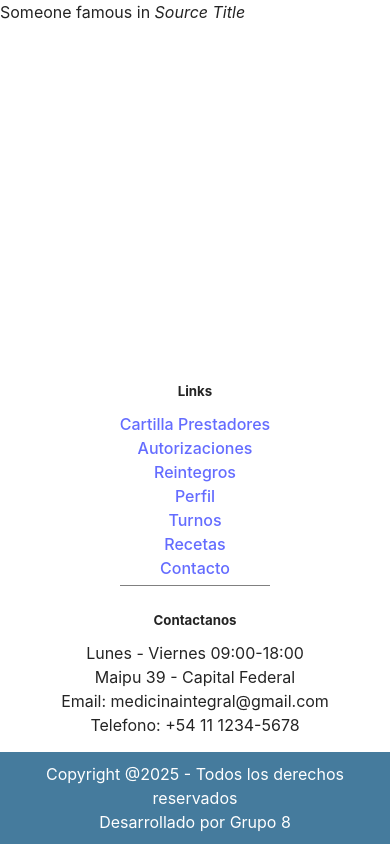
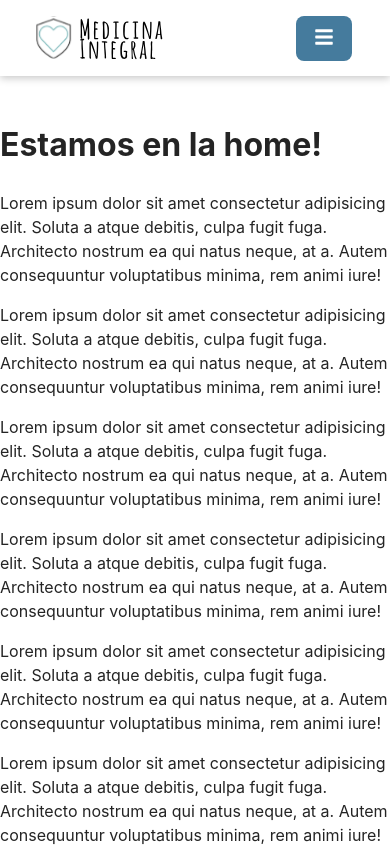
Before and after one commit to DesApp-2025c2-Grupo-8/Afiliados-FrontEnd, a React (Vite) app: page / in a window 390 px wide. Shown: the top 847 px of the page. Built offline with nearby package versions, Linux system fonts and the light colour scheme.

Commit message:
Añadido Header, retoques en Footer - Nacho, Valentin, Santi

```diff
--- a/package.json
+++ b/package.json
@@ -20,6 +20,7 @@
     "react": "^18.2.0",
     "react-bootstrap": "^2.10.10",
     "react-dom": "^18.2.0",
+    "react-icons": "^5.5.0",
     "react-redux": "^9.1.0",
     "react-router-dom": "^6.22.3"
   },
--- a/src/App.jsx
+++ b/src/App.jsx
@@ -8,9 +8,6 @@ export function App() {
 
   return (
     <BrowserRouter>
-      <footer className="blockquote-footer">
-        Someone famous in <cite title="Source Title">Source Title</cite>
-      </footer>
       <AppRouter />
     </BrowserRouter>
   )
--- a/src/AppRouter.jsx
+++ b/src/AppRouter.jsx
@@ -4,13 +4,21 @@ import { Route, Routes } from "react-router-dom";
 import { Box } from "@mui/material";
 import { grey } from "@mui/material/colors";
 import Footer from "./components/Footer/Footer";
+import Header from "./components/Header/Header";
+import Home from "./Screens/Home/Home";
 
 export function AppRouter() {
   return (
-    <Routes>
-      {/* <Route path='/'/> */}
-      <Route path='/' Component={Footer}/>
+    <>
+      <Header/>
+      <main className="main">
+        <Routes>
+          {/* <Route path='/'/> */}
+          <Route path='/' Component={Home}/>
 
-    </Routes>
+        </Routes>
+      </main>
+      <Footer/>
+    </>
   );
 }
--- /dev/null
+++ b/src/Screens/Home/Home.jsx
@@ -0,0 +1,23 @@
+import React from 'react';
+// import Header from '../../components/Header/Header';
+// import Footer from '../../components/Footer/Footer';
+
+const Home = () => {
+    return (
+        <>
+            <h1 className='titulo-principal'>Estamos en la home!</h1>
+            <p>Lorem ipsum dolor sit amet consectetur adipisicing elit. Soluta a atque debitis, culpa fugit fuga. Architecto nostrum ea qui natus neque, at a. Autem consequuntur voluptatibus minima, rem animi iure!</p>
+            <p>Lorem ipsum dolor sit amet consectetur adipisicing elit. Soluta a atque debitis, culpa fugit fuga. Architecto nostrum ea qui natus neque, at a. Autem consequuntur voluptatibus minima, rem animi iure!</p>
+            <p>Lorem ipsum dolor sit amet consectetur adipisicing elit. Soluta a atque debitis, culpa fugit fuga. Architecto nostrum ea qui natus neque, at a. Autem consequuntur voluptatibus minima, rem animi iure!</p>
+            <p>Lorem ipsum dolor sit amet consectetur adipisicing elit. Soluta a atque debitis, culpa fugit fuga. Architecto nostrum ea qui natus neque, at a. Autem consequuntur voluptatibus minima, rem animi iure!</p>
+            <p>Lorem ipsum dolor sit amet consectetur adipisicing elit. Soluta a atque debitis, culpa fugit fuga. Architecto nostrum ea qui natus neque, at a. Autem consequuntur voluptatibus minima, rem animi iure!</p>
+            <p>Lorem ipsum dolor sit amet consectetur adipisicing elit. Soluta a atque debitis, culpa fugit fuga. Architecto nostrum ea qui natus neque, at a. Autem consequuntur voluptatibus minima, rem animi iure!</p>
+            <p>Lorem ipsum dolor sit amet consectetur adipisicing elit. Soluta a atque debitis, culpa fugit fuga. Architecto nostrum ea qui natus neque, at a. Autem consequuntur voluptatibus minima, rem animi iure!</p>
+            <p>Lorem ipsum dolor sit amet consectetur adipisicing elit. Soluta a atque debitis, culpa fugit fuga. Architecto nostrum ea qui natus neque, at a. Autem consequuntur voluptatibus minima, rem animi iure!</p>
+            <p>Lorem ipsum dolor sit amet consectetur adipisicing elit. Soluta a atque debitis, culpa fugit fuga. Architecto nostrum ea qui natus neque, at a. Autem consequuntur voluptatibus minima, rem animi iure!</p>
+            <p>Lorem ipsum dolor sit amet consectetur adipisicing elit. Soluta a atque debitis, culpa fugit fuga. Architecto nostrum ea qui natus neque, at a. Autem consequuntur voluptatibus minima, rem animi iure!</p>
+        </>
+    );
+}
+
+export default Home;
--- a/src/components/Footer/Footer.css
+++ b/src/components/Footer/Footer.css
@@ -1,10 +1,12 @@
-.footer2{
-    background-color: #f1f1f1;
+.footer{
+    background-color: #ffffff;
     text-align: center;
-    position: fixed;
+    /* position: fixed;
     left: 0;
-    bottom: 0;
+    bottom: 0; */
     width: 100%;
+    box-shadow: 0 -2px 8px rgba(0, 0, 0, 0.226);
+
 }
 
 .container-top{
@@ -55,16 +57,15 @@
     align-items: flex-start;
 }
 
-
-p{
+.item-footer .contacto{
     margin: 10px 0px;
 }
 
-h5{
+.titulo-footer{
     margin: 10px 0px;
 }
 
-li{
+.item-footer{
     margin: 3px 0px;
     list-style: none;
 }
@@ -83,7 +84,7 @@ li{
         border-bottom: 1px solid gray;
         padding: 5px 0px;
     }
-    li{
+    .item-footer{
         margin: 0px;
 
     }
@@ -91,7 +92,7 @@ li{
     .div-links ul{
         align-items: center;
     }
-    p{
+    .item-footer .contacto{
         margin:0px
     }
     .div-contacto{
--- a/src/components/Footer/Footer.jsx
+++ b/src/components/Footer/Footer.jsx
@@ -6,30 +6,30 @@ import logo from '@assets/images/Titulo-Logo.svg';
 
 const Footer = () => {
     return (
-        <footer className='footer2'>
+        <footer className='footer'>
             <section className='container-top'>
                 <div className='div-logo'>
                     <Link to="/"><img src={logo} alt="Logo" /></Link>
                 </div>
                 <div className='div-links'>
-                    <h5>Links</h5>
-                    <ul>
-                        <li><Link to="/cartilla">Cartilla Prestadores</Link></li>
-                        <li><Link to="/autorizaciones">Autorizaciones</Link></li>
-                        <li><Link to="/reintegros">Reintegros</Link></li>
-                        <li><Link to="/perfil">Perfil</Link></li>
-                        <li><Link to="/turnos">Turnos</Link></li>
-                        <li><Link to="/recetas">Recetas</Link></li>
-                        <li><Link to="/contacto">Contacto</Link></li>
+                    <h5 className='titulo-footer'>Links</h5>
+                    <ul  className='ul-nav-footer'>
+                        <li className='item-footer'><Link to="/cartilla">Cartilla Prestadores</Link></li>
+                        <li className='item-footer'><Link to="/autorizaciones">Autorizaciones</Link></li>
+                        <li className='item-footer'><Link to="/reintegros">Reintegros</Link></li>
+                        <li className='item-footer'><Link to="/perfil">Perfil</Link></li>
+                        <li className='item-footer'><Link to="/turnos">Turnos</Link></li>
+                        <li className='item-footer'><Link to="/recetas">Recetas</Link></li>
+                        <li className='item-footer'><Link to="/contacto">Contacto</Link></li>
                     </ul>
                 </div>
                 <div className='div-contacto'>
-                    <h5>Contactanos</h5>
-                    <ul>
-                        <li> <p>Lunes - Viernes 09:00-18:00</p></li>
-                        <li> <p>Maipu 39 - Capital Federal</p></li>
-                        <li> <p>Email: medicinaintegral@gmail.com</p></li>
-                        <li> <p>Telefono: +54 11 1234-5678</p></li>
+                    <h5  className='titulo-footer'>Contactanos</h5>
+                    <ul className='ul-contacto'>
+                        <li className='item-footer'> <p className='contacto'>Lunes - Viernes 09:00-18:00</p></li>
+                        <li className='item-footer'> <p className='contacto'>Maipu 39 - Capital Federal</p></li>
+                        <li className='item-footer'> <p className='contacto'>Email: medicinaintegral@gmail.com</p></li>
+                        <li className='item-footer'> <p className='contacto'>Telefono: +54 11 1234-5678</p></li>
                     </ul>
                 </div>
 
--- /dev/null
+++ b/src/components/Header/Header.css
@@ -0,0 +1,139 @@
+.header {
+    background-color: red;
+    position: fixed;
+    z-index: 100;
+    top: 0px;
+    left: 0px;
+    width: 100%;
+    box-sizing: border-box;
+}
+
+.navegacion-principal {
+    box-sizing: border-box;
+    display: flex;
+    justify-content: space-between;
+    align-items: center;
+    padding: 10px 24px;
+    background-color: white;
+    box-shadow: 0 2px 8px rgba(0, 0, 0, 0.226);
+    width: 100%;
+    flex-wrap: wrap;
+}
+
+.navegacion-principal .nav-links {
+    list-style: none;
+    display: flex;
+    gap: 12px;
+    padding-left: 18px;
+    margin: 0;
+    font-size: 0.9rem;
+}
+
+.navegacion-principal .nav-links li .link {
+    text-decoration: none;
+    color: black;
+}
+
+.navegacion-principal .nav-menus {
+    display: flex;
+    flex-wrap: wrap;
+    justify-content: flex-end;
+}
+
+
+.navegacion-principal .logo {
+    height: 50px;
+}
+
+.burger-menu-btn {
+    display: none;
+}
+
+/* @media (max-width: 1060px) {
+    .navegacion-principal .nav-links {
+        gap: 10px;
+        padding-left: 10px;
+    }
+
+    .navegacion-principal .nav-links li .link {
+        font-size: 0.8rem;
+    }
+} */
+
+.burger-menu{
+    /* display: none; */
+    width: 100%;
+    overflow: hidden;
+  max-height: 0;
+  transition: max-height 0.4s ease-in-out;
+  background-color: #fff;
+
+    /* background-color: red; */
+}
+
+.burger-menu-btn{
+    background-color: #457B9D;
+    border: none;
+    border-radius: 8px;
+    color: white;
+    transition: all 0.3s ease;
+    margin-right: 14px;
+}
+
+.burger-menu-btn:active{
+    background-color: #335f7a;
+}
+
+.btn-icon{
+    padding: 10px 12px;
+    font-size: 20px;
+}
+
+
+
+.burger-menu .nav-links{
+    flex-direction: column;
+    align-items: flex-start;
+    /* gap: 10px;
+    padding: 20px 0px; */
+    padding: 18px 18px 0px 18px;
+    gap: 0px;
+}
+
+.burger-menu .nav-links li{
+    width: 100%;
+    padding: 8px 0;
+    border-top: 1px solid grey;
+}
+
+.burger-menu .nav-links li .link{
+    width: 100%;
+    display: block;
+}
+
+.burger-menu .nav-links li:hover{
+    background-color: rgba(128, 128, 128, 0.349);
+}
+
+.burger-menu.show{
+    display: block;
+    max-height: 500px;
+}
+
+
+@media (max-width: 768px) {
+
+    .header .nav-menus{
+        display: none;
+    }
+
+
+    .burger-menu-btn {
+        display: block;
+    }
+
+    .navegacion-principal{
+        flex-wrap: wrap;
+    }
+
+}
--- /dev/null
+++ b/src/components/Header/Header.jsx
@@ -0,0 +1,65 @@
+import React, { useState, useEffect } from 'react';
+import { Link } from 'react-router-dom';
+import './Header.css';
+import { FaBars } from 'react-icons/fa';
+import { AiOutlineClose } from 'react-icons/ai';
+
+import logo from '@assets/images/Titulo-Logo.svg';
+
+const Header = () => {
+    const [menuOpen, setMenuOpen] = useState(false);
+
+    const toggleMenu = () => {
+        setMenuOpen(!menuOpen);
+    }
+
+    useEffect(() => {
+        const handleResize = () => {
+            if (window.innerWidth > 768 && menuOpen) {
+                setMenuOpen(false);
+            }
+        };
+
+        window.addEventListener('resize', handleResize);
+        return () => window.removeEventListener('resize', handleResize);
+    }, [menuOpen]);
+
+    return (
+        <header className='header'>
+            <nav className="navegacion-principal">
+                <Link to="/">
+                    <img src={logo} alt="Logo" className="logo" />
+                </Link>
+                <div className='nav-menus'>
+                    <ul className="nav-links nav-main">
+                        <li><Link to="/" className='link'>Turnos</Link></li>
+                        <li><Link to="/" className='link'>Recetas</Link></li>
+                        <li><Link to="/" className='link'>Autorizaciones</Link></li>
+                        <li><Link to="/" className='link'>Reintegros</Link></li>
+                        <li><Link to="/" className='link'>Cartilla prestadores</Link></li>
+                        <li><Link to="/" className='link'>Contacto</Link></li>
+                        <li><Link to="/" className='link'>Perfil</Link></li>
+                    </ul>
+                </div>
+
+                <button className='burger-menu-btn' onClick={toggleMenu}>
+                    {!menuOpen ? <FaBars className='btn-icon' /> : <AiOutlineClose className='btn-icon' />}
+                </button>
+                <div className={`burger-menu ${menuOpen ? "show" : ""}`}>
+                    <ul className="nav-links">
+                        <li><Link to="/" className='link'>Turnos</Link></li>
+                        <li><Link to="/" className='link'>Recetas</Link></li>
+                        <li><Link to="/" className='link'>Autorizaciones</Link></li>
+                        <li><Link to="/" className='link'>Reintegros</Link></li>
+                        <li><Link to="/" className='link'>Cartilla prestadores</Link></li>
+                        <li><Link to="/" className='link'>Contacto</Link></li>
+                        <li><Link to="/" className='link'>Perfil</Link></li>
+                    </ul>
+                </div>
+
+            </nav>
+        </header>
+    );
+}
+
+export default Header;
--- a/src/index.css
+++ b/src/index.css
@@ -26,3 +26,12 @@ body {
   min-width: 320px;
   min-height: 100vh;
 }
+.main{
+  padding-top: 100px;
+}
+#root{
+  min-height: 100vh;
+  display: flex;
+  flex-direction: column;
+  justify-content: space-between;
+}
```
Also changed, not shown: 1 other file (tests, documents, lock files or other folders).
